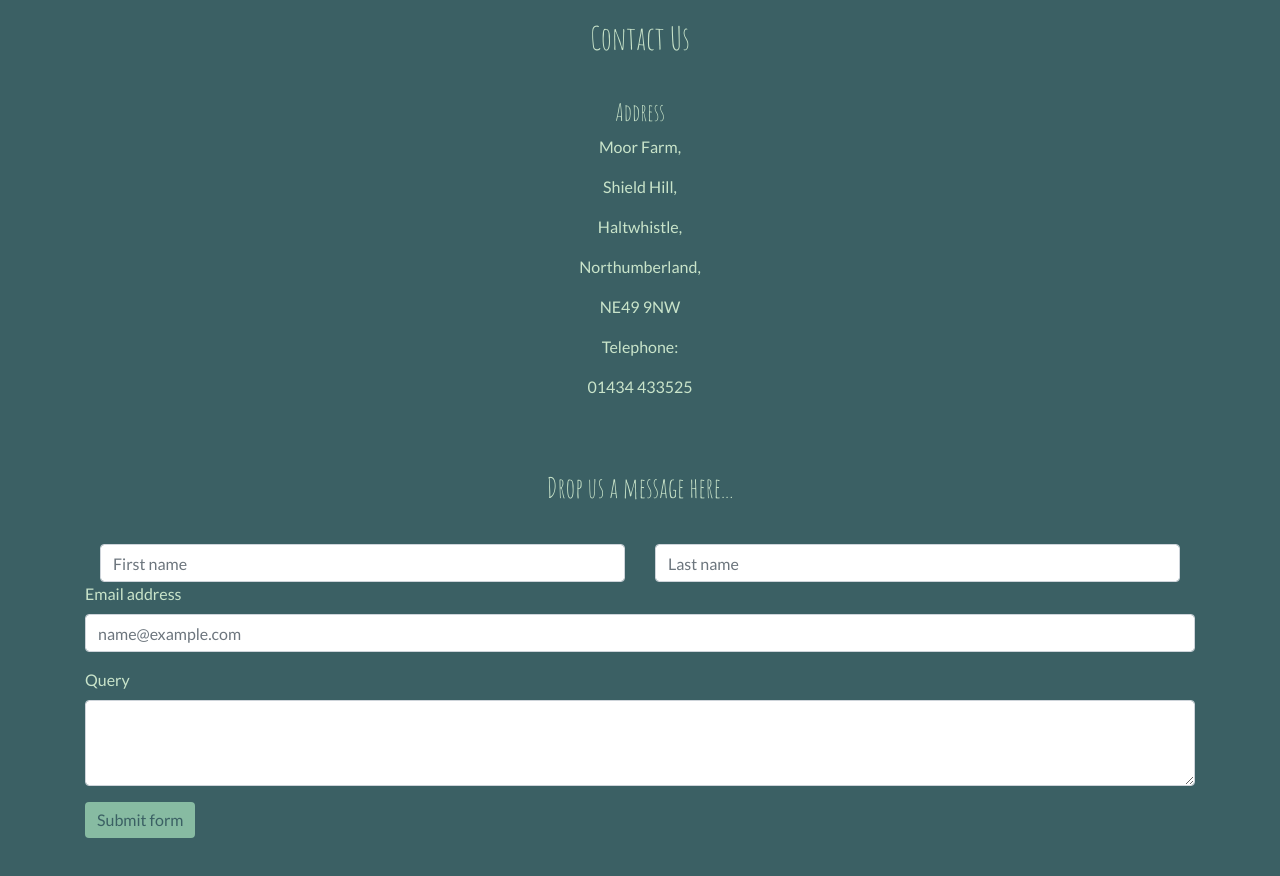
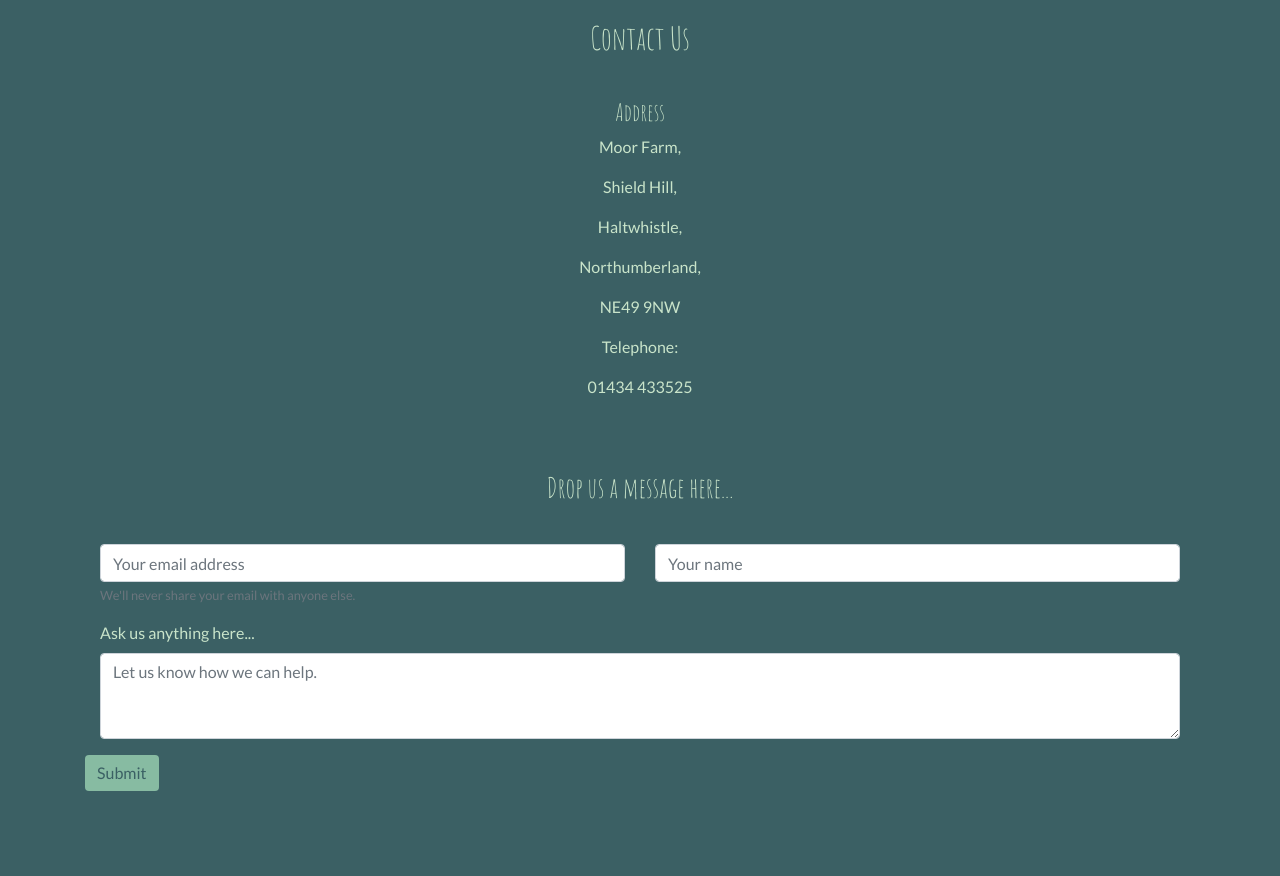
Before and after one commit to Spannakin/WildGetaway, a plain HTML site: page index.html in a window 1280 px wide. Shown: the part 3923-4799 px from the top of the page. After the commit the page ends 4762 px from the top, so only its background shows below. Drawn offline with nearby package versions, Linux system fonts and the light colour scheme.

Commit message:
form re-written to sit better on all screen sizes

```diff
--- a/index.html
+++ b/index.html
@@ -232,22 +232,19 @@
                     </div>
                 </div>
                 <div class="row">
-                    <div class="col">
-                        <input type="text" class="form-control" placeholder="First name">
+                    <div class="form-group col-md-6">
+                        <input type="email" class="form-control" id="email-address" placeholder="Your email address" required aria-label="enter your email address here" aria-describedby="emailHelp">
+                        <small id="emailHelp" class="form-text text-muted">We'll never share your email with anyone else.</small>
                     </div>
-                    <div class="col">
-                        <input type="text" class="form-control" placeholder="Last name">
+                    <div class="form-group col-md-6">
+                    <input type="name" class="form-control" id="name" placeholder="Your name" required aria-label="enter your name here">
                     </div>
+                    <div class="form-group col-md-12">
+                    <label for="query">Ask us anything here...</label>
+                    <textarea class="form-control" id="query" placeholder="Let us know how we can help." rows="3" aria-label="text area to enter your query"></textarea>
+                    </div>
+                    <button type="submit" class="btn btn-primary">Submit</button>
                 </div>
-                <div class="form-group">
-                    <label for="email-input">Email address</label>
-                    <input type="email" class="form-control" id="email-input" placeholder="name@example.com">
-                </div>
-                <div class="form-group">
-                    <label for="query-text-area">Query</label>
-                    <textarea class="form-control" id="query-text-area" rows="3"></textarea>
-                </div>
-                <button class="btn btn-primary" type="submit">Submit form</button>
             </form>
         </div>
     </section>
```
